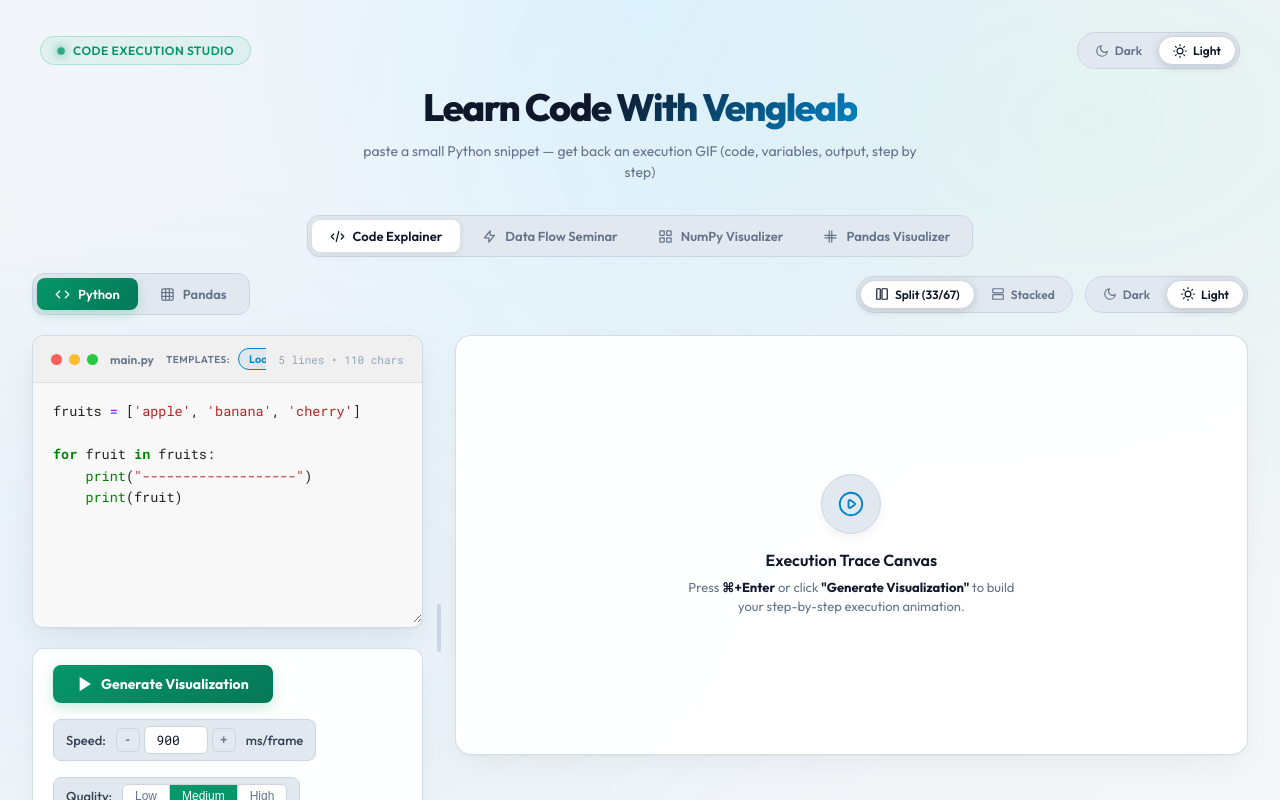
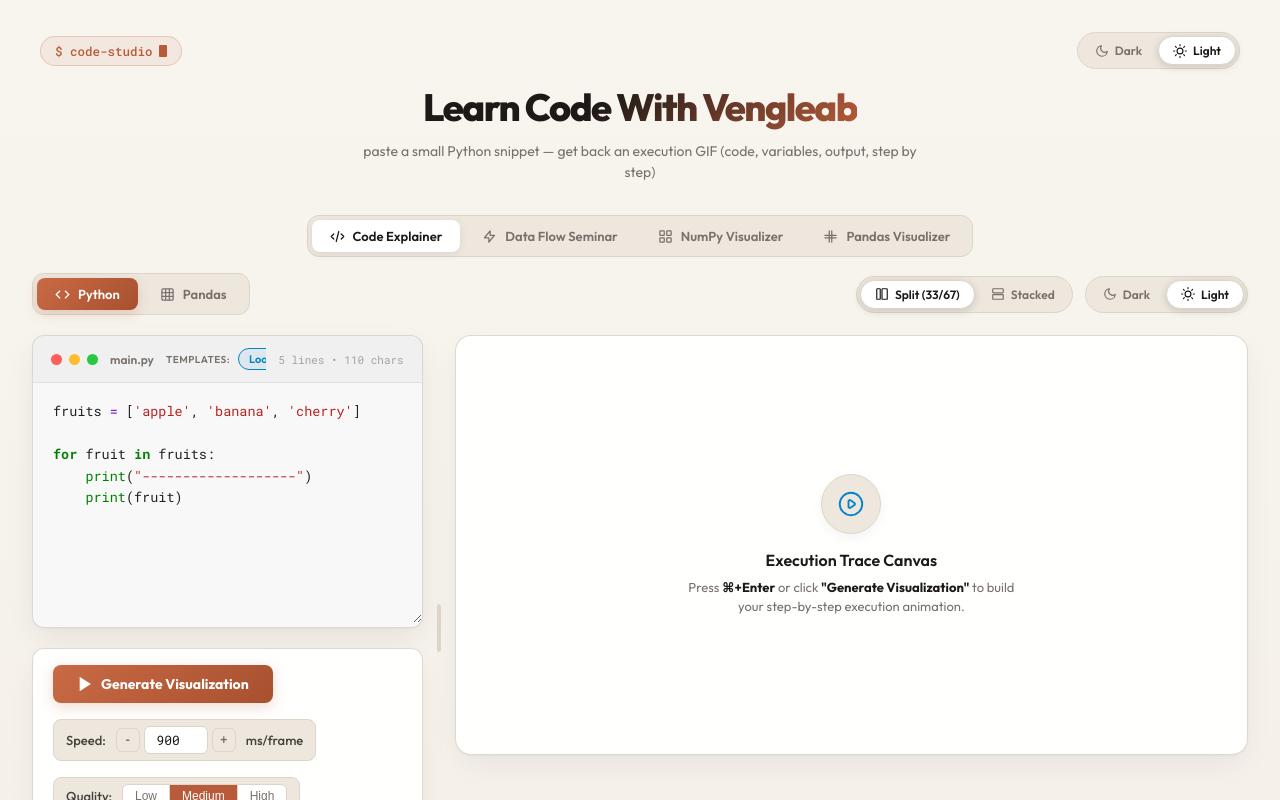
Before and after one commit to vengleab/code-explainer, a React (Vite) app in the folder frontend/: page / in a window 1280 px wide. Shown: the top 800 px of the page. Built offline with nearby package versions, Linux system fonts and the light colour scheme.

Commit message:
refactor: overhaul UI theme to a refined earth-tone palette and modernize global CSS variables

```diff
--- a/frontend/src/App.jsx
+++ b/frontend/src/App.jsx
@@ -185,8 +185,8 @@
       <header className="app-header">
         <div className="header-top-row">
           <div className="brand-badge">
-            <span className="brand-dot" />
-            Code Execution Studio
+            $ code-studio
+            <span className="brand-dot" aria-hidden="true" />
           </div>
           <ThemeSwitch theme={theme} onChange={setTheme} />
         </div>
--- a/frontend/src/pages/DataFlow.jsx
+++ b/frontend/src/pages/DataFlow.jsx
@@ -15,19 +15,19 @@
     const isDark = theme === "dark";
     return {
         bg: isDark ? "transparent" : "transparent",
-        panel: isDark ? "#141923" : "#ffffff",
-        ink: isDark ? "#f1f5f9" : "#0f172a",
-        sub: isDark ? "#94a3b8" : "#475569",
-        line: isDark ? "rgba(255, 255, 255, 0.12)" : "#cbd5e1",
-        cellEmpty: isDark ? "#1e293b" : "#f1f5f9",
-        emptyTxt: isDark ? "#475569" : "#94a3b8",
+        panel: isDark ? "#211b16" : "#ffffff",
+        ink: isDark ? "#f5f1ea" : "#1c1917",
+        sub: isDark ? "#a39c90" : "#78716c",
+        line: isDark ? "rgba(255, 255, 255, 0.12)" : "#ddd5c7",
+        cellEmpty: isDark ? "#2a2119" : "#f0ece3",
+        emptyTxt: isDark ? "#78716c" : "#a39c90",
         blue: isDark ? "#38bdf8" : "#0284c7",
         green: isDark ? "#10b981" : "#059669",
         amber: isDark ? "#f59e0b" : "#d97706",
         greenSoft: isDark ? "rgba(16, 185, 129, 0.15)" : "#e2f0e6",
         greenLine: isDark ? "rgba(16, 185, 129, 0.4)" : "#8cc7a3",
-        opBg: isDark ? "#1e293b" : "#fbf9f3",
-        opStroke: isDark ? "rgba(255, 255, 255, 0.18)" : "#cbd5e1",
+        opBg: isDark ? "#2a2119" : "#fbf9f3",
+        opStroke: isDark ? "rgba(255, 255, 255, 0.18)" : "#ddd5c7",
     };
 }
 
--- a/frontend/src/pages/NumpyVisualizer.jsx
+++ b/frontend/src/pages/NumpyVisualizer.jsx
@@ -11,10 +11,10 @@
 function getC_(theme) {
   const isDark = theme === 'dark';
   return {
-    dark: isDark ? '#f1f5f9' : '#141413',
-    light: isDark ? '#0f172a' : '#ffffff',
-    mid: isDark ? '#94a3b8' : '#64748b',
-    lgray: isDark ? 'rgba(255, 255, 255, 0.12)' : '#e8e6dc',
+    dark: isDark ? '#f5f1ea' : '#1c1917',
+    light: isDark ? '#211b16' : '#ffffff',
+    mid: isDark ? '#a39c90' : '#78716c',
+    lgray: isDark ? 'rgba(255, 255, 255, 0.12)' : '#ddd5c7',
     orange: isDark ? '#f97316' : '#d97757',
     blue: isDark ? '#38bdf8' : '#0284c7',
     green: isDark ? '#10b981' : '#059669',
--- a/frontend/src/pages/PandasVisualizer.jsx
+++ b/frontend/src/pages/PandasVisualizer.jsx
@@ -8,9 +8,9 @@
 function getC_(theme) {
   const isDark = theme === 'dark';
   return {
-    dark: isDark ? '#f1f5f9' : '#141413',
-    light: isDark ? '#0f172a' : '#faf9f5',
-    mid: isDark ? '#94a3b8' : '#b0aea5',
+    dark: isDark ? '#f5f1ea' : '#1c1917',
+    light: isDark ? '#211b16' : '#faf9f5',
+    mid: isDark ? '#a39c90' : '#b0aea5',
     lgray: isDark ? 'rgba(255, 255, 255, 0.12)' : '#e8e6dc',
     orange: isDark ? '#f97316' : '#d97757',
     blue: isDark ? '#38bdf8' : '#6a9bcc',
--- a/frontend/src/styles/index.css
+++ b/frontend/src/styles/index.css
@@ -19,40 +19,45 @@
   --transition-theme: background-color 0.3s ease, color 0.3s ease, border-color 0.3s ease, box-shadow 0.3s ease;
 }
 
-/* ── Light Theme (Default: IDE Studio Light) ─────────────────────────────── */
+/* ── Light Theme ──────────────────────────────────────────────────────────
+   Repalette note: --accent (rust) and --brand-blue are pulled verbatim from
+   the "hot"/"cold" heat-ramp colors already used by the NumPy/Pandas/DataFlow
+   canvases (see getC_()/getCol() in pages/*.jsx) — the chrome now matches the
+   data it's showing instead of running an unrelated generic green/blue. */
 :root, [data-theme="light"] {
   color-scheme: light;
 
-  --bg-app: #f4f6f9;
-  --bg-gradient: radial-gradient(ellipse at 50% 0%, #e0f2fe 0%, #f1f5f9 50%, #f4f6f9 100%);
-  --bg-mesh: radial-gradient(at 85% 15%, rgba(16, 185, 129, 0.06) 0px, transparent 50%),
-              radial-gradient(at 15% 75%, rgba(14, 165, 233, 0.06) 0px, transparent 50%);
+  --bg-app: #f5f1ea;
+  --bg-gradient: linear-gradient(180deg, #f8f5ef 0%, #f5f1ea 100%);
+  --bg-mesh: radial-gradient(rgba(28, 25, 23, 0.05) 1px, transparent 1.5px);
 
   --card-bg: rgba(255, 255, 255, 0.95);
   --card-bg-solid: #ffffff;
-  --card-border: rgba(203, 213, 225, 0.8);
-  --card-border-hover: rgba(148, 163, 184, 1);
-  --card-shadow: 0 12px 32px -6px rgba(0, 0, 0, 0.06), 0 1px 2px rgba(0, 0, 0, 0.04);
-
-  --surface-bg: #e2e8f0;
-  --surface-hover: #cbd5e1;
-  --surface-active: #94a3b8;
-  --surface-border: #cbd5e1;
-
-  --text-main: #0f172a;
-  --text-sub: #334155;
-  --text-muted: #64748b;
-  --text-dim: #94a3b8;
+  --card-border: rgba(214, 208, 199, 0.8);
+  --card-border-hover: rgba(168, 158, 142, 1);
+  --card-shadow: 0 12px 32px -6px rgba(28, 25, 23, 0.07), 0 1px 2px rgba(28, 25, 23, 0.05);
+
+  --surface-bg: #ede7de;
+  --surface-hover: #e2dbcf;
+  --surface-active: #c9c0b0;
+  --surface-border: #ddd5c7;
+
+  --text-main: #1c1917;
+  --text-sub: #44403c;
+  --text-muted: #78716c;
+  --text-dim: #a8a29e;
 
   --input-bg: #ffffff;
-  --input-border: #cbd5e1;
-  --input-text: #0f172a;
+  --input-border: #ddd5c7;
+  --input-text: #1c1917;
   --input-focus: #0284c7;
-
-  --accent: #059669;
-  --accent-hover: #047857;
-  --accent-gradient: linear-gradient(135deg, #059669 0%, #047857 100%);
-  --accent-glow: rgba(5, 150, 105, 0.22);
+  --input-focus-glow: rgba(2, 132, 199, 0.2);
+
+  --accent: #b75b3a;
+  --accent-hover: #9c4c2f;
+  --accent-gradient: linear-gradient(135deg, #c96a45 0%, #a8502f 100%);
+  --accent-glow: rgba(183, 91, 58, 0.22);
+  --accent-rgb: 183, 91, 58;
 
   --brand-blue: #0284c7;
   --brand-blue-bg: rgba(2, 132, 199, 0.08);
@@ -69,40 +74,43 @@
   --code-fg: #000000;
 }
 
-/* ── Dark Theme (IDE Studio Dark) ────────────────────────────────────────── */
+/* ── Dark Theme ───────────────────────────────────────────────────────────
+   --accent here is the literal dark-mode "orange" from the visualizer heat
+   ramps (e.g. NumpyVisualizer's getC_().orange), not a separate dark palette. */
 [data-theme="dark"] {
   color-scheme: dark;
 
-  --bg-app: #0b0e14;
-  --bg-gradient: radial-gradient(ellipse at 50% 0%, #161e2e 0%, #0d121c 50%, #0b0e14 100%);
-  --bg-mesh: radial-gradient(at 85% 15%, rgba(16, 185, 129, 0.08) 0px, transparent 50%),
-              radial-gradient(at 15% 75%, rgba(56, 189, 248, 0.08) 0px, transparent 50%);
-
-  --card-bg: rgba(20, 25, 35, 0.85);
-  --card-bg-solid: #141923;
-  --card-border: rgba(255, 255, 255, 0.07);
-  --card-border-hover: rgba(56, 189, 248, 0.25);
-  --card-shadow: 0 16px 40px -8px rgba(0, 0, 0, 0.65), inset 0 1px 0 rgba(255, 255, 255, 0.06);
-
-  --surface-bg: rgba(15, 20, 30, 0.7);
-  --surface-hover: rgba(30, 41, 59, 0.7);
-  --surface-active: rgba(51, 65, 85, 0.8);
-  --surface-border: rgba(255, 255, 255, 0.08);
-
-  --text-main: #f1f5f9;
-  --text-sub: #cbd5e1;
-  --text-muted: #64748b;
-  --text-dim: #475569;
-
-  --input-bg: rgba(11, 14, 20, 0.9);
-  --input-border: rgba(255, 255, 255, 0.1);
-  --input-text: #f1f5f9;
+  --bg-app: #15120f;
+  --bg-gradient: linear-gradient(180deg, #17130f 0%, #120f0c 100%);
+  --bg-mesh: radial-gradient(rgba(245, 241, 234, 0.05) 1px, transparent 1.5px);
+
+  --card-bg: rgba(30, 25, 20, 0.85);
+  --card-bg-solid: #211b16;
+  --card-border: rgba(255, 250, 240, 0.07);
+  --card-border-hover: rgba(249, 115, 22, 0.25);
+  --card-shadow: 0 16px 40px -8px rgba(0, 0, 0, 0.65), inset 0 1px 0 rgba(255, 255, 255, 0.05);
+
+  --surface-bg: rgba(20, 16, 12, 0.7);
+  --surface-hover: rgba(41, 33, 25, 0.7);
+  --surface-active: rgba(64, 51, 38, 0.8);
+  --surface-border: rgba(255, 250, 240, 0.08);
+
+  --text-main: #f5f1ea;
+  --text-sub: #d6d0c7;
+  --text-muted: #a39c90;
+  --text-dim: #5c574e;
+
+  --input-bg: rgba(15, 12, 9, 0.9);
+  --input-border: rgba(255, 250, 240, 0.1);
+  --input-text: #f5f1ea;
   --input-focus: #38bdf8;
-
-  --accent: #10b981;
-  --accent-hover: #059669;
-  --accent-gradient: linear-gradient(135deg, #10b981 0%, #047857 100%);
-  --accent-glow: rgba(16, 185, 129, 0.3);
+  --input-focus-glow: rgba(56, 189, 248, 0.25);
+
+  --accent: #f97316;
+  --accent-hover: #ea580c;
+  --accent-gradient: linear-gradient(135deg, #fb923c 0%, #ea580c 100%);
+  --accent-glow: rgba(249, 115, 22, 0.3);
+  --accent-rgb: 249, 115, 22;
 
   --brand-blue: #38bdf8;
   --brand-blue-bg: rgba(56, 189, 248, 0.1);
@@ -117,6 +125,15 @@
   --err-text: #f87171;
 
   --code-fg: #f8f8f2;
+}
+
+@media (prefers-reduced-motion: reduce) {
+  *, *::before, *::after {
+    animation-duration: 0.001ms !important;
+    animation-iteration-count: 1 !important;
+    transition-duration: 0.001ms !important;
+    scroll-behavior: auto !important;
+  }
 }
 
 /* ── Reset & Core Styles ─────────────────────────────────────────────────── */
@@ -130,6 +147,7 @@
   min-height: 100vh;
   background-color: var(--bg-app);
   background-image: var(--bg-mesh), var(--bg-gradient);
+  background-size: 24px 24px, 100% 100%;
   background-attachment: fixed;
   color: var(--text-main);
   font-family: var(--font-sans);
@@ -172,31 +190,30 @@
 .brand-badge {
   display: inline-flex;
   align-items: center;
-  gap: 8px;
-  padding: 6px 16px;
+  gap: 2px;
+  padding: 6px 14px;
   border-radius: var(--radius-full);
-  background: rgba(16, 185, 129, 0.08);
-  border: 1px solid rgba(16, 185, 129, 0.25);
+  background: rgba(var(--accent-rgb), 0.08);
+  border: 1px solid rgba(var(--accent-rgb), 0.25);
   color: var(--accent);
-  font-size: 12px;
-  font-weight: 600;
-  letter-spacing: 0.04em;
-  text-transform: uppercase;
+  font-family: var(--font-mono);
+  font-size: 12.5px;
+  font-weight: 500;
   margin-bottom: 0;
 }
 
 .brand-dot {
   width: 8px;
-  height: 8px;
-  border-radius: 50%;
+  height: 12px;
+  margin-left: 4px;
+  border-radius: 1px;
   background-color: var(--accent);
-  box-shadow: 0 0 10px var(--accent);
-  animation: pulse-dot 2s infinite cubic-bezier(0.4, 0, 0.6, 1);
-}
-
-@keyframes pulse-dot {
-  0%, 100% { opacity: 1; transform: scale(1); }
-  50% { opacity: 0.4; transform: scale(0.85); }
+  animation: blink-cursor 1.1s step-end infinite;
+}
+
+@keyframes blink-cursor {
+  0%, 49% { opacity: 1; }
+  50%, 100% { opacity: 0; }
 }
 
 .app-title {
@@ -206,7 +223,7 @@
   letter-spacing: -0.04em;
   margin: 0 0 10px;
   color: var(--text-main);
-  background: linear-gradient(135deg, var(--text-main) 40%, var(--brand-blue) 100%);
+  background: linear-gradient(135deg, var(--text-main) 40%, var(--accent) 100%);
   -webkit-background-clip: text;
   -webkit-text-fill-color: transparent;
 }
@@ -804,7 +821,7 @@
 .ms-input:focus {
   outline: none;
   border-color: var(--input-focus);
-  box-shadow: 0 0 0 2px rgba(99, 102, 241, 0.2);
+  box-shadow: 0 0 0 2px var(--input-focus-glow);
 }
 
 .ms-btn {
```
